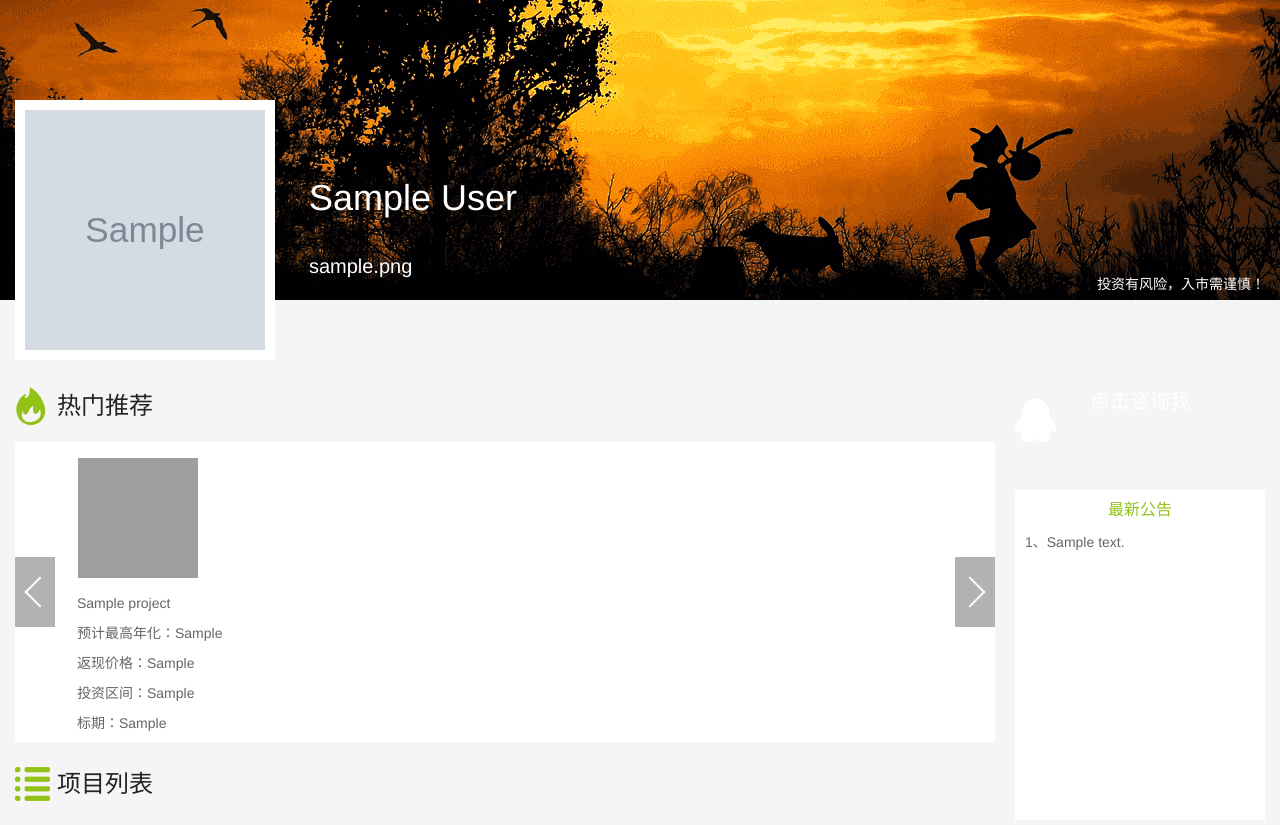
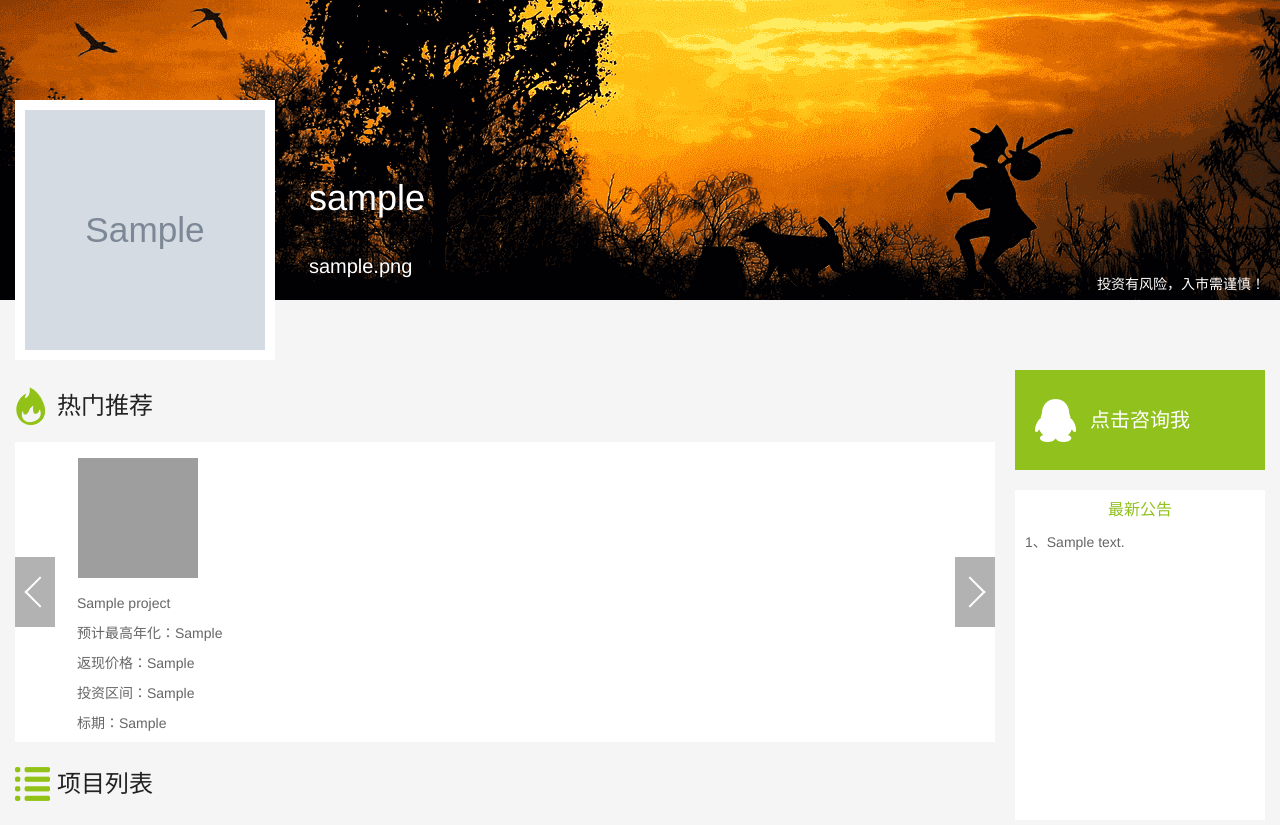
Before and after one commit to csdusunlight/homepage, a Django app: page / in a window 1280 px wide. Shown: the top 825 px of the page. Run offline with Django 3.2, Linux system fonts and the light colour scheme; a user stored in the database is signed in; tables that the repository leaves empty hold one stand-in row (values such as "Sample post"); grey boxes marked "Sample" are stand-in pictures; data that the repository does not hold is empty; parts of the project's set-up code (start-up, migrations or seed data) failed here and were passed over; grey boxes are pictures that could not be loaded.

Commit message:
home css

```diff
--- a/homepage/templates/my_homepage.html
+++ b/homepage/templates/my_homepage.html
@@ -28,7 +28,7 @@
         <div class="user__info" style="position: relative;">
             <img class="user__img" src="{{user.picture_url}}" alt="" />
             <div class="user__detail">
-                <h1 class="user__name">{{user.qq_name}}</h1>
+                <h1 class="user__name">{{user.username}}</h1>
                 <p class="user__intro">{{user.profile}}</p>
             </div>
             <p style="position: absolute;right: 0;color: #fff;bottom: 64px;">投资有风险，入市需谨慎！</p>
@@ -138,11 +138,11 @@
                 </div>
                 <div class="popup__item">
                     <span class="popup__itemname">投资标期：</span>
-                    <input type="text" class="term" placeholder="填写投资标期" />
+                    <input type="text" class="term" placeholder="填写投资标期，数字" />
                 </div>
                 <div class="popup__item">
                     <span class="popup__itemname">投资金额：</span>
-                    <input type="text" class="money" placeholder="填写投资金额" />
+                    <input type="text" class="money" placeholder="填写投资金额，数字" />
                 </div>
                 <div class="popup__item">
                     <span class="popup__itemname">投资日期：</span>
@@ -355,6 +355,17 @@
             alert('日期格式不符合规范');
             return;
         }
+        var re = /^1[1,2,3,4,6,5,7,8,9]\d{9}$/, //验证手机号
+            re_amount = /^\d+(\.\d+)?$/; //验证数字格式
+        if(!re.test(telnum)) {
+            alert('手机号格式不正确');
+        }
+        if(!re_amount.test(term)) {
+            alert('标期必须为纯数字格式');
+        }
+        if(!re_amount.test(money)) {
+            alert('金额必须为纯数字格式');
+        }
 
         $.ajax({
             url: '/restapi/investlogs/',
--- a/static/css/my_homepage.css
+++ b/static/css/my_homepage.css
@@ -230,15 +230,13 @@
 }
 
 .ask {
-    padding-top: 12px;
     width: 250px;
     height: 100px;
-    background-color: #91C11D;
     font-size: 20px;
-    line-height: 38px;
+    line-height: 100px;
     text-align: center;
     color: #fff;
-    background: url(../images/bg-icon-qq.png) left center no-repeat;
+    background: url(../images/bg-icon-qq.png) 20px center no-repeat #91C11D;
 }
 .ask-time {
     font-size: 14px;
```
